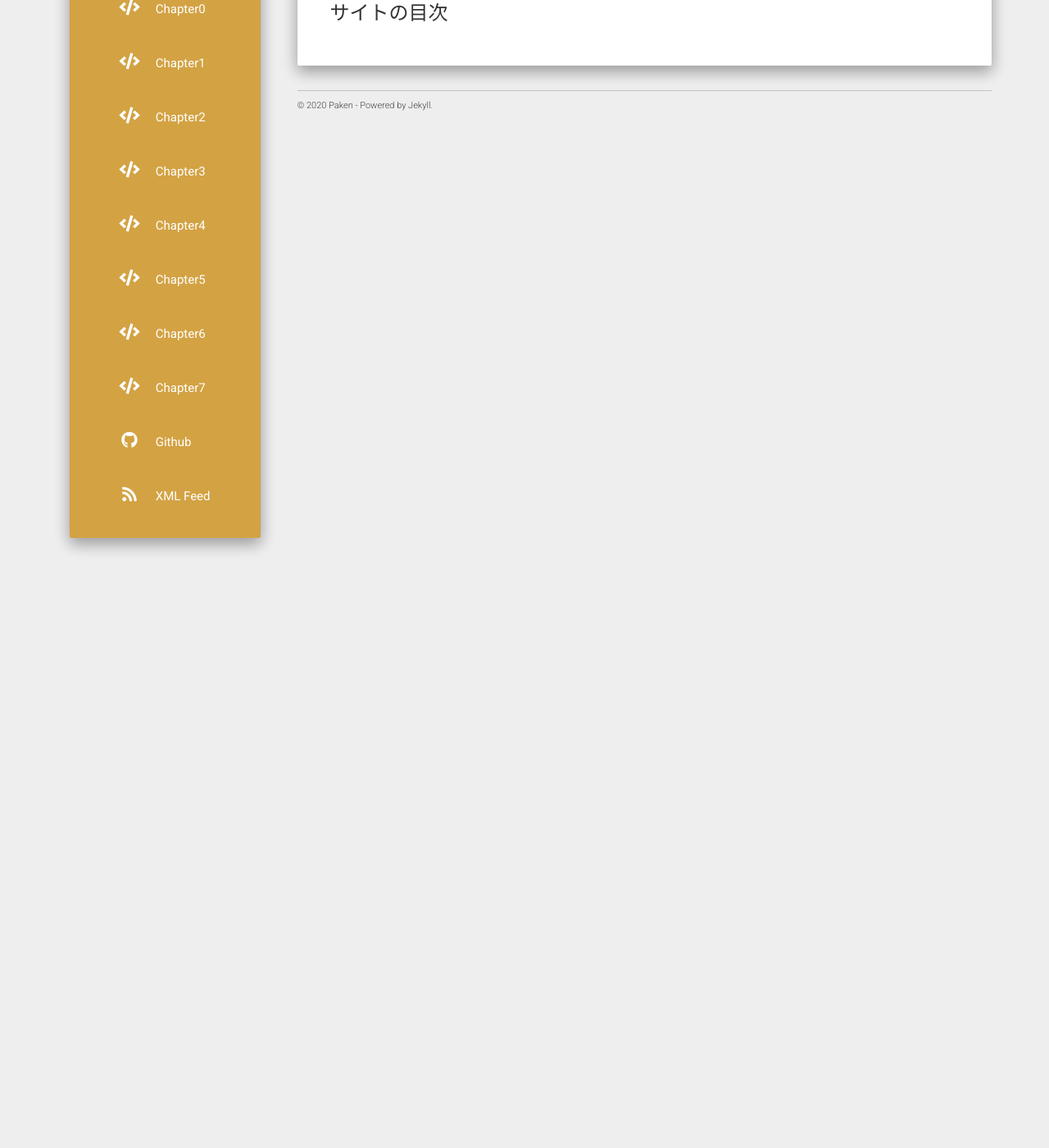
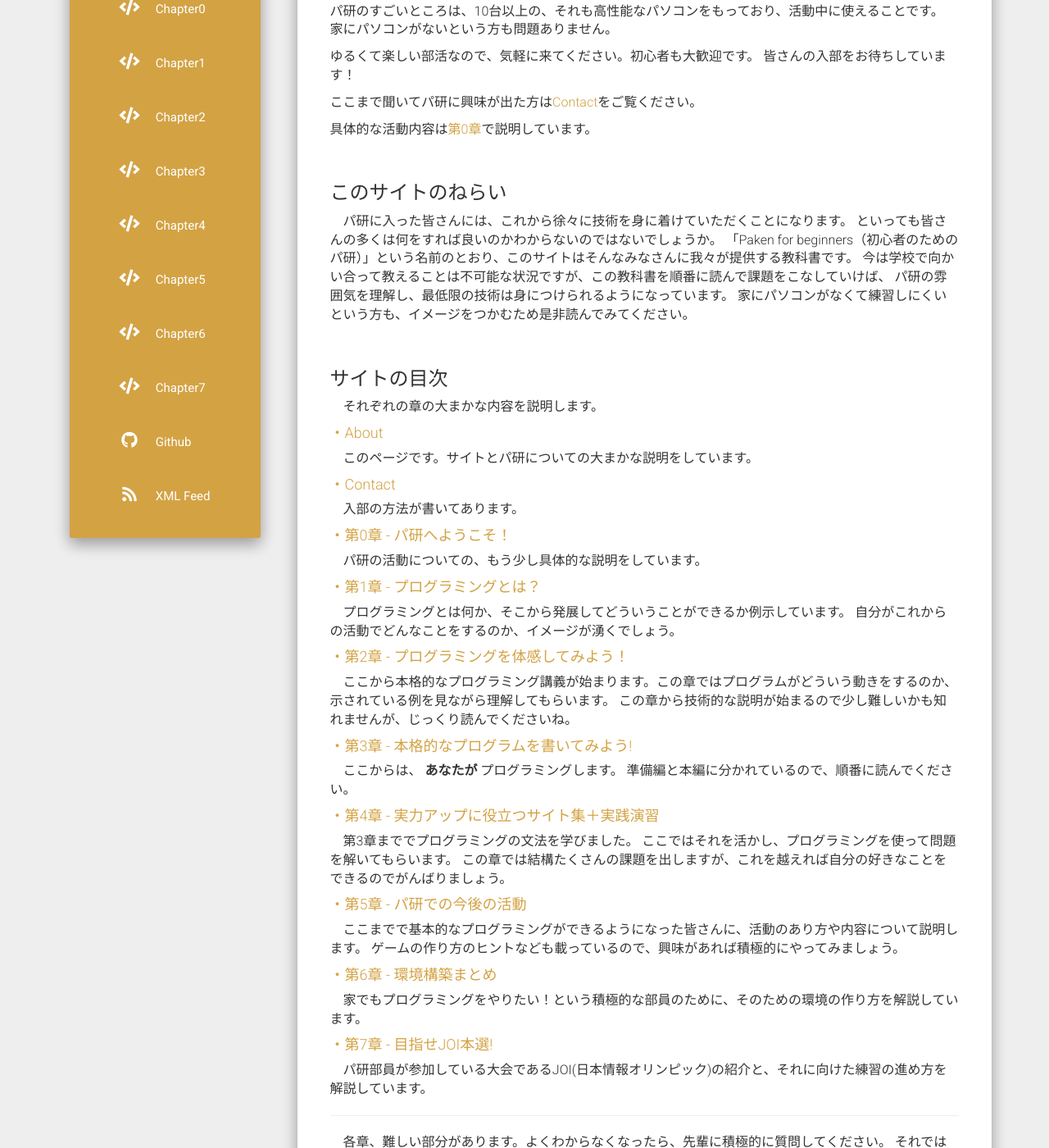
Before and after one commit to TKPaken/beginners, a Jekyll site: the page built from about.md, in a window 1280 px wide and 1400 px high, scrolled down 556 px. Shown: the whole window at 82% size. Built offline with Jekyll 4.4.1, drawn with Linux system fonts in a browser that asks for light colours; nearby versions of some CDN libraries; before the commit the page ends 1232 px from its top, so only the background shows below that; some of the changed text lies outside the part shown.

Commit message:
Added contents.

```diff
--- a/about.md
+++ b/about.md
@@ -9,7 +9,73 @@ mathjax: true
 
 ### そもそもパ研ってどんな部活？
 　パ研は、「中高パーソナル・コンピューター研究部」の略です。
+いつもは技術室の奥の方でプログラミングをしており、大会に向けて練習したり、作りたいものを作ったり、みんなで喋ったりしています。
+
+<パワポで作った適当な地図？>
+
+パ研のすごいところは、10台以上の、それも高性能なパソコンをもっており、活動中に使えることです。
+家にパソコンがないという方も問題ありません。
+
+ゆるくて楽しい部活なので、気軽に来てください。初心者も大歓迎です。
+皆さんの入部をお待ちしています！
+
+ここまで聞いてパ研に興味が出た方は[Contact](https://tkpaken.github.io/beginners/contact/)をご覧ください。
+
+具体的な活動内容は[第0章](https://tkpaken.github.io/beginners/chapter0/2020/03/19/chapter0.html)で説明しています。
+
+<br>
 
 ### このサイトのねらい
+　パ研に入った皆さんには、これから徐々に技術を身に着けていただくことになります。
+といっても皆さんの多くは何をすれば良いのかわからないのではないでしょうか。
+「Paken for beginners（初心者のためのパ研）」という名前のとおり、このサイトはそんなみなさんに我々が提供する教科書です。
+今は学校で向かい合って教えることは不可能な状況ですが、この教科書を順番に読んで課題をこなしていけば、
+パ研の雰囲気を理解し、最低限の技術は身につけられるようになっています。
+家にパソコンがなくて練習しにくいという方も、イメージをつかむため是非読んでみてください。
+
+<br>
 
 ### サイトの目次
+　それぞれの章の大まかな内容を説明します。
+
+#### [・About](https://tkpaken.github.io/beginners/about/)
+　このページです。サイトとパ研についての大まかな説明をしています。
+
+#### [・Contact](https://tkpaken.github.io/beginners/contact/)
+　入部の方法が書いてあります。
+
+#### [・第0章 - パ研へようこそ！](https://tkpaken.github.io/beginners/chapter0/2020/03/19/chapter0.html)
+　パ研の活動についての、もう少し具体的な説明をしています。
+
+#### [・第1章 - プログラミングとは？](https://tkpaken.github.io/beginners/chapter1/2020/03/20/chapter1.html)
+　プログラミングとは何か、そこから発展してどういうことができるか例示しています。
+自分がこれからの活動でどんなことをするのか、イメージが湧くでしょう。
+
+#### [・第2章 - プログラミングを体感してみよう！](https://tkpaken.github.io/beginners/chapter2/2020/03/21/chapter2.html)
+　ここから本格的なプログラミング講義が始まります。この章ではプログラムがどういう動きをするのか、
+示されている例を見ながら理解してもらいます。
+この章から技術的な説明が始まるので少し難しいかも知れませんが、じっくり読んでくださいね。
+
+#### [・第3章 - 本格的なプログラムを書いてみよう!](https://tkpaken.github.io/beginners/chapter3/2020/03/22/chapter3-1-geany.html)
+　ここからは、 __あなたが__ プログラミングします。
+準備編と本編に分かれているので、順番に読んでください。
+
+#### [・第4章 - 実力アップに役立つサイト集＋実践演習](https://tkpaken.github.io/beginners/chapter4/2020/03/23/chapter4.html)
+　第3章まででプログラミングの文法を学びました。
+ここではそれを活かし、プログラミングを使って問題を解いてもらいます。
+この章では結構たくさんの課題を出しますが、これを越えれば自分の好きなことをできるのでがんばりましょう。
+
+#### [・第5章 - パ研での今後の活動](https://tkpaken.github.io/beginners/chapter5/2020/03/24/chapter5.html)
+　ここまでで基本的なプログラミングができるようになった皆さんに、活動のあり方や内容について説明します。
+ゲームの作り方のヒントなども載っているので、興味があれば積極的にやってみましょう。
+
+#### [・第6章 - 環境構築まとめ](https://tkpaken.github.io/beginners/chapter6/2020/03/25/chapter6.html)
+　家でもプログラミングをやりたい！という積極的な部員のために、そのための環境の作り方を解説しています。
+
+#### [・第7章 - 目指せJOI本選!](https://tkpaken.github.io/beginners/chapter7/2020/03/26/chapter7.html)
+　パ研部員が参加している大会であるJOI(日本情報オリンピック)の紹介と、それに向けた練習の進め方を解説しています。
+
+******
+
+　各章、難しい部分があります。よくわからなくなったら、先輩に積極的に質問してください。
+それではいいパ研ライフを！
```
